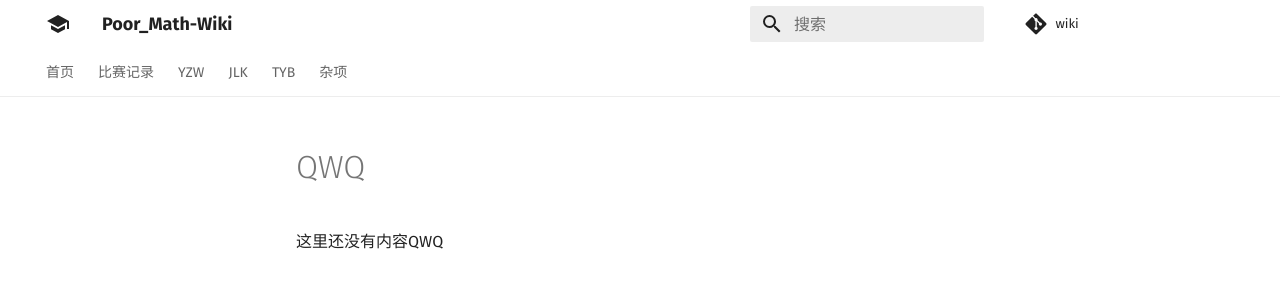
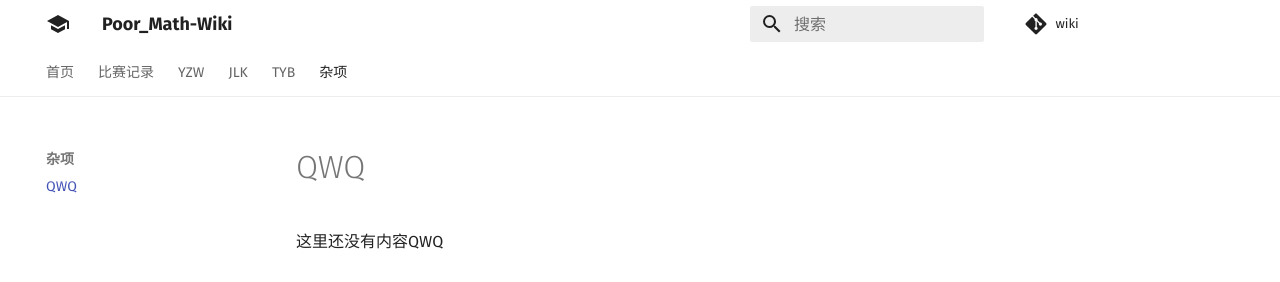
Before and after one commit to PoorMath/PoorMath.github.io, an MkDocs documentation site: the page built from docs/others/QWQ.md, in a window 1280 px wide. Shown: the top 282 px of the page. Built offline with MkDocs 1.6.1 and Material for MkDocs 9.7.7, drawn with Linux system fonts in a browser that asks for light colours; comment, search, counter and statistics services are not loaded.

Commit message:
20210528

```diff
--- a/mkdocs.yml
+++ b/mkdocs.yml
@@ -73,4 +73,4 @@ nav:
   - TYB:
     - QWQ: TYB/QWQ.md
   - 杂项:
-    - QWQ: Others/QWQ.md
+    - QWQ: others/QWQ.md
```
